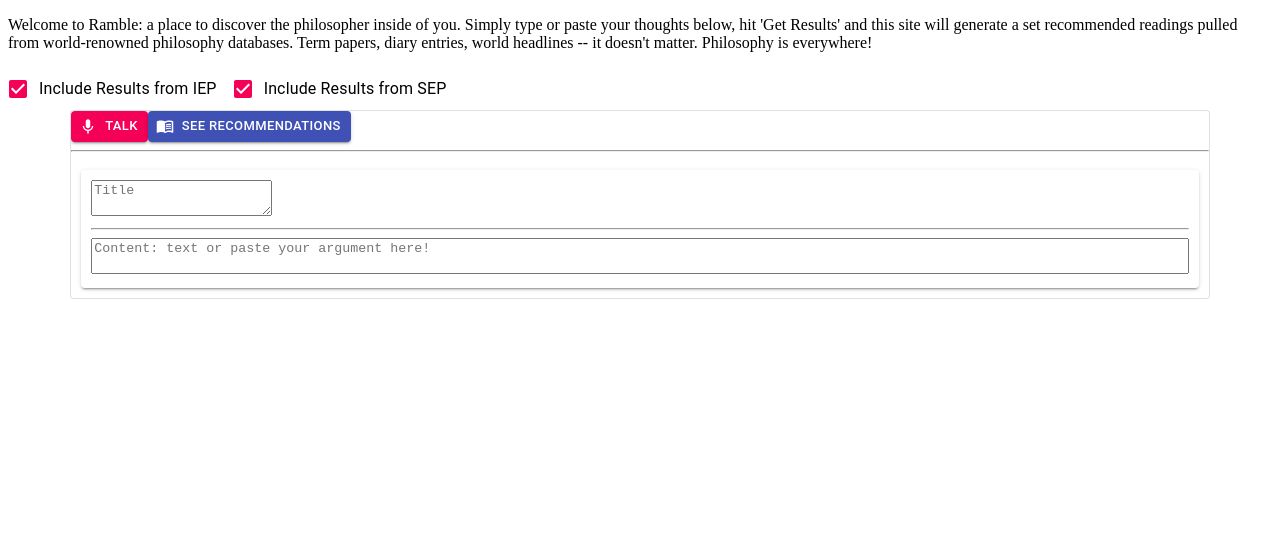
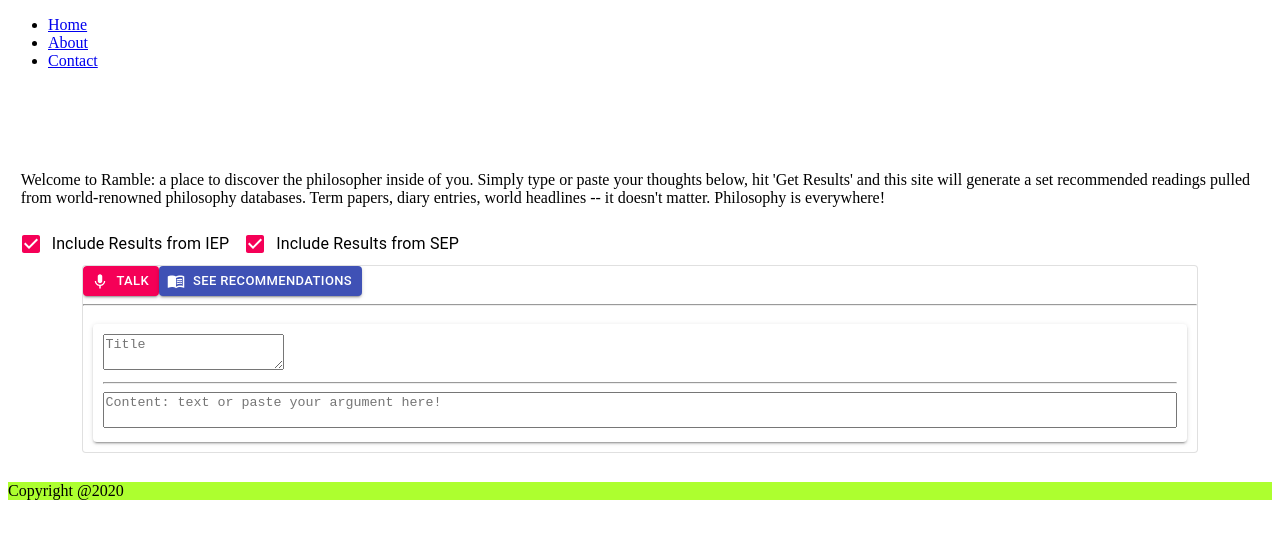
Before and after one commit to ChrxsCrxss/ramble, a React (Create React App) app in the folder frontend/: page / in a window 1280 px wide. Shown: the top 538 px of the page. Built offline with nearby package versions, Linux system fonts and the light colour scheme.

Commit message:
add navbar, layout, footer

```diff
--- a/frontend/src/App.js
+++ b/frontend/src/App.js
@@ -3,7 +3,7 @@ import React, { Component } from "react";
 import DraftDeck from "./containers/DraftDeck/DraftDeck";
 import Checkboxes from './components/UI/Checkboxes/Checkboxes';
 import Introduction from './components/Introduction/Introduction';
-
+import Layout from './components/Layout/Layout';
 
 export default class App extends Component {
 
@@ -11,11 +11,11 @@ export default class App extends Component {
 
   render() {
     return (
-      <div>
+      <Layout>
         <Introduction />
         <Checkboxes />
         <DraftDeck />
-      </div>
+      </Layout>
     )
   }
 
--- a/frontend/src/components/Footer/Footer.module.css
+++ b/frontend/src/components/Footer/Footer.module.css
@@ -1,5 +1,10 @@
 
 .Footer {
-    margin: auto;
     bottom: 0;
+    width: 100%;
+    background-color: greenyellow;
 }
+
+.Footer p {
+    margin-bottom: 0;
+}
--- /dev/null
+++ b/frontend/src/components/Layout/Layout.js
@@ -0,0 +1,19 @@
+import React from "react";
+import Aux from "../hoc/Aux"
+import Footer from '../Footer/Footer';
+import classes from './Layout.module.css';
+import Navbar from '../NavBar/Navbar';
+
+export default function layout(props) {
+
+    return (
+        <Aux>
+            <Navbar />
+            <main className={classes.Content} >
+                {props.children}
+            </main>
+            <Footer />
+        </Aux>
+
+    )
+}
--- /dev/null
+++ b/frontend/src/components/Layout/Layout.module.css
@@ -0,0 +1,4 @@
+.Content {
+    margin-top: 72px;
+    padding: 1%;
+}
--- /dev/null
+++ b/frontend/src/components/NavBar/Navbar.js
@@ -0,0 +1,16 @@
+import React from 'react';
+import classes from './Navbar.module.css';
+
+
+export default function navbar(props) {
+
+    return (
+        <nav className={classes.Navbar}>
+            <ul>
+                <li><a href='/'>Home</a></li>
+                <li><a href='/about'>About</a></li>
+                <li><a href='/contact'>Contact</a></li>
+            </ul>
+        </nav>
+    )
+}
--- /dev/null
+++ b/frontend/src/components/NavBar/Navbar.module.css
@@ -0,0 +1,27 @@
+/* Define the main Navigation block */
+.myNav {
+    display: block;
+    height: 50px;
+    line-height: 50px;
+    background-color: #333;
+}
+/* Remove bullets, margin and padding */
+.myNav ul {
+    list-style: none;
+    padding: 0;
+    margin: 0;
+}
+.myNav li {
+    float: left;
+    /* Or you can use display: inline; */
+}
+/* Define the block styling for the links */
+.myNav li a {
+    display: inline-block;
+    text-align: center;
+    padding: 14px 16px;
+}
+/* This is optional, however if you want to display the active link differently apply a background to it */
+.myNav li a.active {
+    background-color: #3786E1;
+}
```
Also changed, not shown: 1 other file (tests, documents, lock files or other folders).
